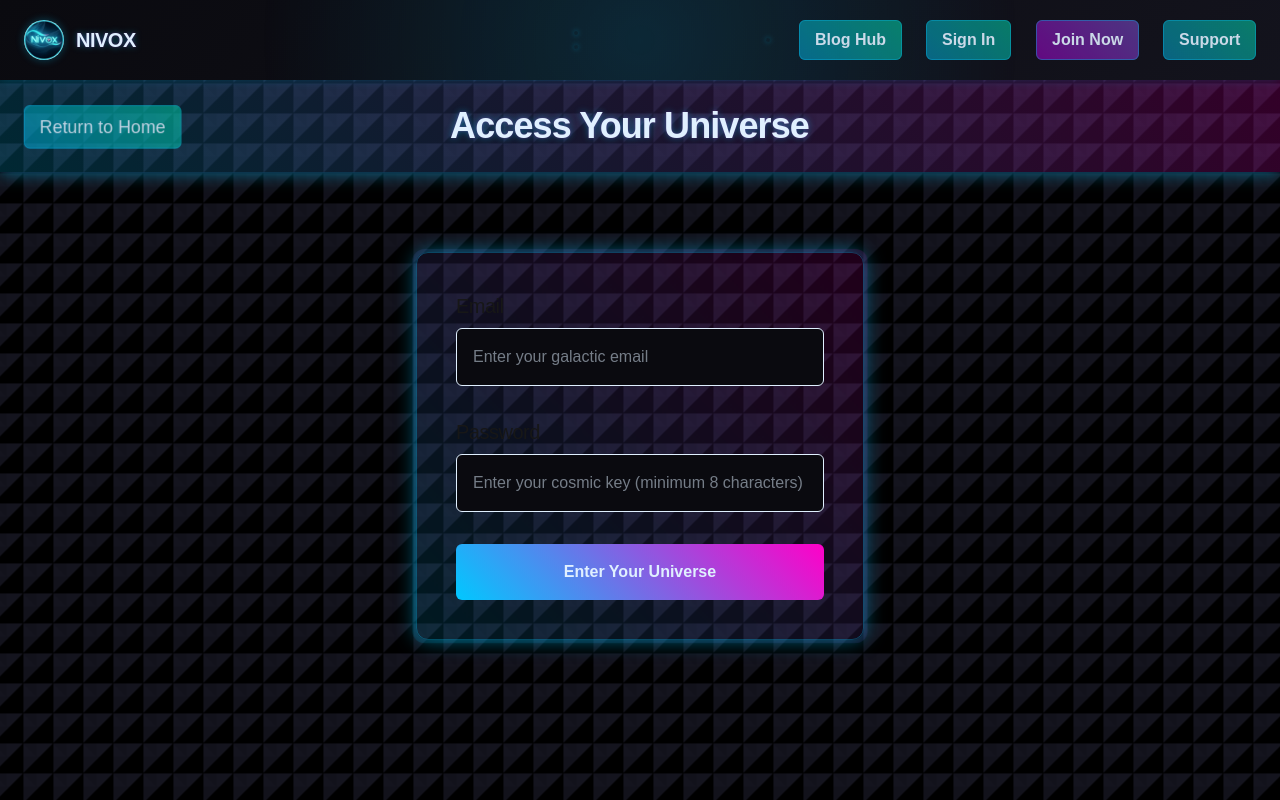
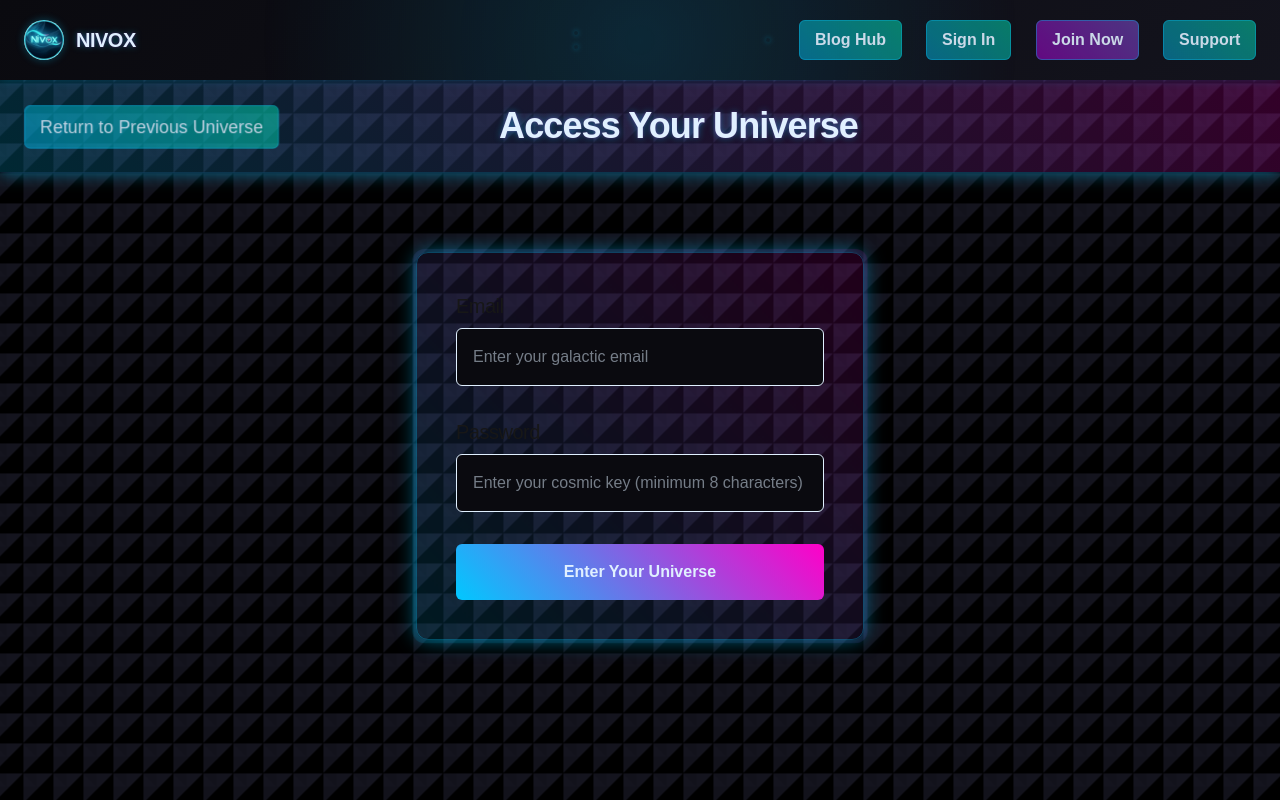
Before and after one commit to sureshbarach2001/Blog-App, a Next.js app in the folder frontend/: page /auth/login in a window 1280 px wide. Built offline with nearby package versions, Linux system fonts and the light colour scheme; no server answers.

Commit message:
Fix ESLint error in Navbar.tsx by using error parameter in handleLogout

```diff
--- a/frontend/src/app/auth/login/page.tsx
+++ b/frontend/src/app/auth/login/page.tsx
@@ -81,7 +81,7 @@ export default function LoginPage() {
           onClick={handleBack}
           className="relative text-lumen-white font-mono font-medium px-4 py-2 bg-[linear-gradient(45deg,rgba(0,200,255,0.5),rgba(0,255,200,0.5))] hover:bg-[linear-gradient(45deg,rgba(0,200,255,0.7),rgba(0,255,200,0.7))] transition-all duration-300 rounded-md text-sm sm:text-base md:text-lg whitespace-nowrap group animate-quantumPulse"
         >
-          Return to Home
+          Return to Previous Universe
           <span className="absolute inset-0 bg-lumen-cyan/20 rounded-md scale-0 group-hover:scale-125 transition-transform duration-400 origin-center animate-quantumPulseGlow" />
           <span className="absolute inset-0 border border-lumen-cyan/40 rounded-md animate-quantumPulseBorder" />
         </button>
--- a/frontend/src/app/auth/register/page.tsx
+++ b/frontend/src/app/auth/register/page.tsx
@@ -82,7 +82,7 @@ export default function RegisterPage() {
           onClick={handleBack}
           className="relative text-lumen-white font-mono font-medium px-4 py-2 bg-[linear-gradient(45deg,rgba(0,200,255,0.5),rgba(0,255,200,0.5))] hover:bg-[linear-gradient(45deg,rgba(0,200,255,0.7),rgba(0,255,200,0.7))] transition-all duration-300 rounded-md text-sm sm:text-base md:text-lg whitespace-nowrap group animate-quantumPulse"
         >
-          Return to Home
+          Return to Previous Universe
           <span className="absolute inset-0 bg-lumen-cyan/20 rounded-md scale-0 group-hover:scale-125 transition-transform duration-400 origin-center animate-quantumPulseGlow" />
           <span className="absolute inset-0 border border-lumen-cyan/40 rounded-md animate-quantumPulseBorder" />
         </button>
--- a/frontend/src/app/blogs/[id]/page.tsx
+++ b/frontend/src/app/blogs/[id]/page.tsx
@@ -86,7 +86,7 @@ export default function BlogPage({ params }: { params: any }) {
           onClick={handleBack}
           className="relative text-lumen-white font-mono font-medium px-4 py-2 bg-[linear-gradient(45deg,rgba(0,200,255,0.5),rgba(0,255,200,0.5))] hover:bg-[linear-gradient(45deg,rgba(0,200,255,0.7),rgba(0,255,200,0.7))] transition-all duration-300 rounded-md text-sm sm:text-base md:text-lg whitespace-nowrap group animate-quantumPulse"
         >
-          Return to Blog Hub
+          Return to Previous Universe
           <span className="absolute inset-0 bg-lumen-cyan/20 rounded-md scale-0 group-hover:scale-125 transition-transform duration-400 origin-center animate-quantumPulseGlow" />
           <span className="absolute inset-0 border border-lumen-cyan/40 rounded-md animate-quantumPulseBorder" />
         </button>
--- a/frontend/src/app/blogs/create/page.tsx
+++ b/frontend/src/app/blogs/create/page.tsx
@@ -102,7 +102,7 @@ export default function CreateBlogPage() {
           onClick={handleBack}
           className="relative text-lumen-white font-mono font-medium px-4 py-2 bg-[linear-gradient(45deg,rgba(0,200,255,0.5),rgba(0,255,200,0.5))] hover:bg-[linear-gradient(45deg,rgba(0,200,255,0.7),rgba(0,255,200,0.7))] transition-all duration-300 rounded-md text-sm sm:text-base md:text-lg whitespace-nowrap group animate-quantumPulse"
         >
-          Return to Dashboard
+          Return to Previous Universe
           <span className="absolute inset-0 bg-lumen-cyan/20 rounded-md scale-0 group-hover:scale-125 transition-transform duration-400 origin-center animate-quantumPulseGlow" />
           <span className="absolute inset-0 border border-lumen-cyan/40 rounded-md animate-quantumPulseBorder" />
         </button>
--- a/frontend/src/app/blogs/edit/[id]/page.tsx
+++ b/frontend/src/app/blogs/edit/[id]/page.tsx
@@ -148,7 +148,7 @@ export default function EditBlogPage({ params }: { params: any }) {
           onClick={handleBack}
           className="relative text-lumen-white font-mono font-medium px-4 py-2 bg-[linear-gradient(45deg,rgba(0,200,255,0.5),rgba(0,255,200,0.5))] hover:bg-[linear-gradient(45deg,rgba(0,200,255,0.7),rgba(0,255,200,0.7))] transition-all duration-300 rounded-md text-sm sm:text-base md:text-lg whitespace-nowrap group animate-quantumPulse"
         >
-          Return to Dashboard
+          Return to Previous Universe
           <span className="absolute inset-0 bg-lumen-cyan/20 rounded-md scale-0 group-hover:scale-125 transition-transform duration-400 origin-center animate-quantumPulseGlow" />
           <span className="absolute inset-0 border border-lumen-cyan/40 rounded-md animate-quantumPulseBorder" />
         </button>
--- a/frontend/src/app/blogs/page.tsx
+++ b/frontend/src/app/blogs/page.tsx
@@ -71,7 +71,7 @@ export default function BlogsPage() {
           onClick={handleBack}
           className="relative text-lumen-white font-mono font-medium px-4 py-2 bg-[linear-gradient(45deg,rgba(0,200,255,0.5),rgba(0,255,200,0.5))] hover:bg-[linear-gradient(45deg,rgba(0,200,255,0.7),rgba(0,255,200,0.7))] transition-all duration-300 rounded-md text-sm sm:text-base md:text-lg whitespace-nowrap group animate-quantumPulse"
         >
-          Return to Home
+          Return to Previous Universe
           <span className="absolute inset-0 bg-lumen-cyan/20 rounded-md scale-0 group-hover:scale-125 transition-transform duration-400 origin-center animate-quantumPulseGlow" />
           <span className="absolute inset-0 border border-lumen-cyan/40 rounded-md animate-quantumPulseBorder" />
         </button>
--- a/frontend/src/components/BlogCard.tsx
+++ b/frontend/src/components/BlogCard.tsx
@@ -121,7 +121,7 @@ export default function BlogCard({ blog }: { blog: BlogPost }) {
             <p className="text-lumen-white/70 font-light mb-6">
               Are you sure you want to remove{" "}
               <span className="font-medium text-lumen-cyan">
-                "{blog.title}"
+                &quot;{blog.title}&quot;
               </span>
               ? This action is permanent.
             </p>
--- a/frontend/src/components/Navbar.tsx
+++ b/frontend/src/components/Navbar.tsx
@@ -91,7 +91,10 @@ export default function Navbar() {
       await logout();
       router.push("/");
     } catch (error) {
+      // Explicitly using the error parameter to log the issue
       console.error("Logout failed:", error);
+      // Optionally, you can set an error state to display to the user
+      setFormStatus("Logout failed. Please try again.");
     } finally {
       setLoadingStates((prev) => ({ ...prev, logout: false }));
     }
@@ -128,6 +131,8 @@ export default function Navbar() {
       setFormData({ name: "", email: "", message: "" });
       setTimeout(() => setIsContactModalOpen(false), 2000);
     } catch (error) {
+       // Explicitly using the error parameter to log the issue
+       console.error("Logout failed:", error);
       setFormStatus("Failed to send. Please try again later.");
     } finally {
       setLoadingStates((prev) => ({ ...prev, contact: false }));
```
